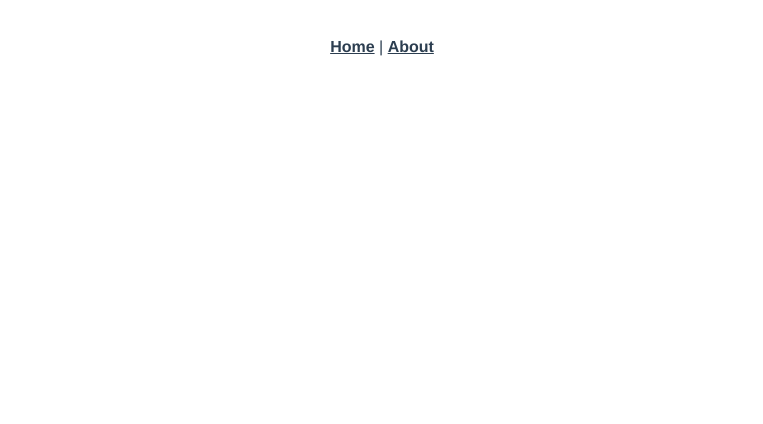
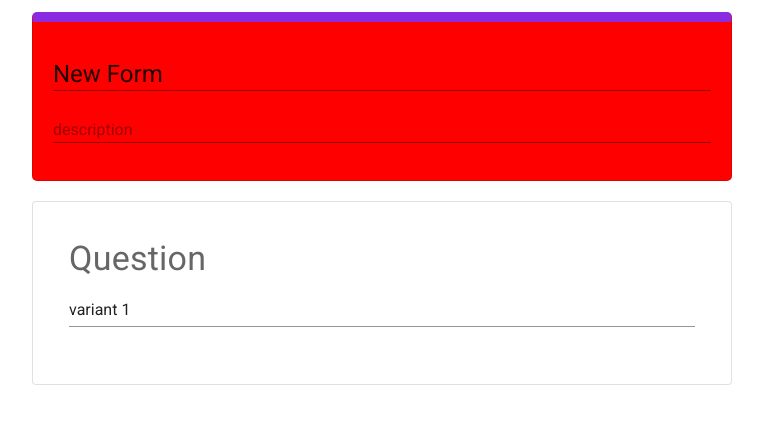
Before and after one commit to Vicu1/google-form, a Vue app: page /new-Form in a window 1280 px wide. Shown: the top 424 px of the page, without its empty margins (258-1021 px from the left). Built offline with nearby package versions, Linux system fonts and the light colour scheme.

Commit message:
create project

```diff
--- a/public/index.html
+++ b/public/index.html
@@ -1,11 +1,13 @@
 <!DOCTYPE html>
-<html lang="">
+<html lang="en">
   <head>
     <meta charset="utf-8">
     <meta http-equiv="X-UA-Compatible" content="IE=edge">
     <meta name="viewport" content="width=device-width,initial-scale=1.0">
     <link rel="icon" href="<%= BASE_URL %>favicon.ico">
     <title><%= htmlWebpackPlugin.options.title %></title>
+    <link rel="stylesheet" href="https://fonts.googleapis.com/css?family=Roboto:100,300,400,500,700,900">
+    <link rel="stylesheet" href="https://cdn.jsdelivr.net/npm/@mdi/font@latest/css/materialdesignicons.min.css">
   </head>
   <body>
     <noscript>
--- a/src/App.vue
+++ b/src/App.vue
@@ -1,32 +1,14 @@
+<script>
+export default {
+  name: "App",
+
+  data: () => ({
+    //
+  }),
+};
+</script>
 <template>
-  <div id="app">
-    <nav>
-      <router-link to="/">Home</router-link> |
-      <router-link to="/about">About</router-link>
-    </nav>
+  <v-app>
     <router-view />
-  </div>
+  </v-app>
 </template>
-
-<style>
-#app {
-  font-family: Avenir, Helvetica, Arial, sans-serif;
-  -webkit-font-smoothing: antialiased;
-  -moz-osx-font-smoothing: grayscale;
-  text-align: center;
-  color: #2c3e50;
-}
-
-nav {
-  padding: 30px;
-}
-
-nav a {
-  font-weight: bold;
-  color: #2c3e50;
-}
-
-nav a.router-link-exact-active {
-  color: #42b983;
-}
-</style>
--- a/src/components/HelloWorld.vue
+++ b/src/components/HelloWorld.vue
@@ -1,122 +1,133 @@
 <template>
-  <div class="hello">
-    <h1>{{ msg }}</h1>
-    <p>
-      For a guide and recipes on how to configure / customize this project,<br />
-      check out the
-      <a href="https://cli.vuejs.org" target="_blank" rel="noopener"
-        >vue-cli documentation</a
-      >.
+  <v-container>
+    <v-row class="text-center">
+      <v-col cols="12">
+        <v-img
+          :src="require('../assets/logo.svg')"
+          class="my-3"
+          contain
+          height="200"
+        />
+      </v-col>
+
+      <v-col class="mb-4">
+        <h1 class="display-2 font-weight-bold mb-3">Welcome to Vuetify</h1>
+
+        <p class="subheading font-weight-regular">
+          For help and collaboration with other Vuetify developers,
+          <br />please join our online
+          <a href="https://community.vuetifyjs.com" target="_blank"
+            >Discord Community</a
+          >
         </p>
-    <h3>Installed CLI Plugins</h3>
-    <ul>
-      <li>
+      </v-col>
+
+      <v-col class="mb-5" cols="12">
+        <h2 class="headline font-weight-bold mb-3">What's next?</h2>
+
+        <v-row justify="center">
           <a
-          href="https://github.com/vuejs/vue-cli/tree/dev/packages/%40vue/cli-plugin-babel"
+            v-for="(next, i) in whatsNext"
+            :key="i"
+            :href="next.href"
+            class="subheading mx-3"
             target="_blank"
-          rel="noopener"
-          >babel</a
           >
-      </li>
-      <li>
+            {{ next.text }}
+          </a>
+        </v-row>
+      </v-col>
+
+      <v-col class="mb-5" cols="12">
+        <h2 class="headline font-weight-bold mb-3">Important Links</h2>
+
+        <v-row justify="center">
           <a
-          href="https://github.com/vuejs/vue-cli/tree/dev/packages/%40vue/cli-plugin-router"
+            v-for="(link, i) in importantLinks"
+            :key="i"
+            :href="link.href"
+            class="subheading mx-3"
             target="_blank"
-          rel="noopener"
-          >router</a
           >
-      </li>
-      <li>
+            {{ link.text }}
+          </a>
+        </v-row>
+      </v-col>
+
+      <v-col class="mb-5" cols="12">
+        <h2 class="headline font-weight-bold mb-3">Ecosystem</h2>
+
+        <v-row justify="center">
           <a
-          href="https://github.com/vuejs/vue-cli/tree/dev/packages/%40vue/cli-plugin-eslint"
+            v-for="(eco, i) in ecosystem"
+            :key="i"
+            :href="eco.href"
+            class="subheading mx-3"
             target="_blank"
-          rel="noopener"
-          >eslint</a
           >
-      </li>
-    </ul>
-    <h3>Essential Links</h3>
-    <ul>
-      <li>
-        <a href="https://vuejs.org" target="_blank" rel="noopener">Core Docs</a>
-      </li>
-      <li>
-        <a href="https://forum.vuejs.org" target="_blank" rel="noopener"
-          >Forum</a
-        >
-      </li>
-      <li>
-        <a href="https://chat.vuejs.org" target="_blank" rel="noopener"
-          >Community Chat</a
-        >
-      </li>
-      <li>
-        <a href="https://twitter.com/vuejs" target="_blank" rel="noopener"
-          >Twitter</a
-        >
-      </li>
-      <li>
-        <a href="https://news.vuejs.org" target="_blank" rel="noopener">News</a>
-      </li>
-    </ul>
-    <h3>Ecosystem</h3>
-    <ul>
-      <li>
-        <a href="https://router.vuejs.org" target="_blank" rel="noopener"
-          >vue-router</a
-        >
-      </li>
-      <li>
-        <a href="https://vuex.vuejs.org" target="_blank" rel="noopener">vuex</a>
-      </li>
-      <li>
-        <a
-          href="https://github.com/vuejs/vue-devtools#vue-devtools"
-          target="_blank"
-          rel="noopener"
-          >vue-devtools</a
-        >
-      </li>
-      <li>
-        <a href="https://vue-loader.vuejs.org" target="_blank" rel="noopener"
-          >vue-loader</a
-        >
-      </li>
-      <li>
-        <a
-          href="https://github.com/vuejs/awesome-vue"
-          target="_blank"
-          rel="noopener"
-          >awesome-vue</a
-        >
-      </li>
-    </ul>
-  </div>
+            {{ eco.text }}
+          </a>
+        </v-row>
+      </v-col>
+    </v-row>
+  </v-container>
 </template>
 
 <script>
 export default {
   name: "HelloWorld",
-  props: {
-    msg: String,
+
+  data: () => ({
+    ecosystem: [
+      {
+        text: "vuetify-loader",
+        href: "https://github.com/vuetifyjs/vuetify-loader",
       },
+      {
+        text: "github",
+        href: "https://github.com/vuetifyjs/vuetify",
+      },
+      {
+        text: "awesome-vuetify",
+        href: "https://github.com/vuetifyjs/awesome-vuetify",
+      },
+    ],
+    importantLinks: [
+      {
+        text: "Documentation",
+        href: "https://vuetifyjs.com",
+      },
+      {
+        text: "Chat",
+        href: "https://community.vuetifyjs.com",
+      },
+      {
+        text: "Made with Vuetify",
+        href: "https://madewithvuejs.com/vuetify",
+      },
+      {
+        text: "Twitter",
+        href: "https://twitter.com/vuetifyjs",
+      },
+      {
+        text: "Articles",
+        href: "https://medium.com/vuetify",
+      },
+    ],
+    whatsNext: [
+      {
+        text: "Explore components",
+        href: "https://vuetifyjs.com/components/api-explorer",
+      },
+      {
+        text: "Select a layout",
+        href: "https://vuetifyjs.com/getting-started/pre-made-layouts",
+      },
+      {
+        text: "Frequently Asked Questions",
+        href: "https://vuetifyjs.com/getting-started/frequently-asked-questions",
+      },
+    ],
+  }),
 };
 </script>
-
-<!-- Add "scoped" attribute to limit CSS to this component only -->
-<style scoped>
-h3 {
-  margin: 40px 0 0;
-}
-ul {
-  list-style-type: none;
-  padding: 0;
-}
-li {
-  display: inline-block;
-  margin: 0 10px;
-}
-a {
-  color: #42b983;
-}
-</style>
--- a/src/main.js
+++ b/src/main.js
@@ -1,10 +1,12 @@
 import Vue from "vue";
 import App from "./App.vue";
 import router from "./router";
+import vuetify from "./plugins/vuetify";
 
 Vue.config.productionTip = false;
 
 new Vue({
   router,
+  vuetify,
   render: (h) => h(App),
 }).$mount("#app");
--- /dev/null
+++ b/src/plugins/vuetify.js
@@ -0,0 +1,6 @@
+import Vue from "vue";
+import Vuetify from "vuetify/lib/framework";
+
+Vue.use(Vuetify);
+
+export default new Vuetify({});
--- a/src/router/index.js
+++ b/src/router/index.js
@@ -11,13 +11,9 @@ const routes = [
     component: HomeView,
   },
   {
-    path: "/about",
-    name: "about",
-    // route level code-splitting
-    // this generates a separate chunk (about.[hash].js) for this route
-    // which is lazy-loaded when the route is visited.
-    component: () =>
-      import(/* webpackChunkName: "about" */ "../views/AboutView.vue"),
+    path: "/new-Form",
+    name: "newForm",
+    component: () => import("../views/NewForm.vue"),
   },
 ];
 
--- a/src/views/AboutView.vue
+++ /dev/null
@@ -1,5 +0,0 @@
-<template>
-  <div class="about">
-    <h1>This is an about page</h1>
-  </div>
-</template>
--- a/src/views/HomeView.vue
+++ b/src/views/HomeView.vue
@@ -1,18 +1,34 @@
+<script>
+export default {
+  name: "HomeView",
+  components: {},
+};
+</script>
+
 <template>
   <div class="home">
-    <img alt="Vue logo" src="../assets/logo.png" />
-    <HelloWorld msg="Welcome to Your Vue.js App" />
+    <v-container>
+      <span class="text-h4">New forms</span>
+      <div class="d-flex">
+        <router-link to="/new-Form" class="mr-10">
+          <v-img
+            height="100"
+            width="100"
+            class="justify-center"
+            src="../assets/plus.png"
+          />
+          <div class="text-h6" color="black">Empty file</div>
+        </router-link>
+        <router-link to="/NewForm">
+          <v-img
+            height="100"
+            width="100"
+            class="justify-center"
+            src="../assets/plus.png"
+          />
+          <div class="text-h6" color="black">Contact form</div>
+        </router-link>
+      </div>
+    </v-container>
   </div>
 </template>
-
-<script>
-// @ is an alias to /src
-import HelloWorld from "@/components/HelloWorld.vue";
-
-export default {
-  name: "HomeView",
-  components: {
-    HelloWorld,
-  },
-};
-</script>
--- /dev/null
+++ b/src/views/NewForm.vue
@@ -0,0 +1,90 @@
+<script>
+export default {
+  name: "NewForm",
+
+  data: () => ({
+    question: true,
+    selectedCard: null,
+  }),
+
+  methods: {
+    focus(name) {
+      this.selectedCard = name;
+    },
+  },
+};
+</script>
+<template>
+  <v-container>
+    <v-card
+      class="mx-auto pa-5 mb-5 main-card"
+      active-class="border-left"
+      max-width="700"
+      outlined
+    >
+      <v-text-field
+        class="text-h5"
+        color="purple darken-2"
+        placeholder="Form name"
+        value="New Form"
+        required
+      ></v-text-field>
+      <v-text-field
+        color="purple darken-2"
+        placeholder="description"
+        dense
+        required
+      ></v-text-field>
+    </v-card>
+
+    <v-card
+      :ripple="false"
+      @focus="focus('second')"
+      :class="{ 'border-left': selectedCard === 'second' }"
+      class="question mx-auto pa-5"
+      max-width="700"
+      outlined
+      @click="question = false"
+    >
+      <v-card-text v-if="question">
+        <div class="text-h4">Question</div>
+        <v-text-field
+          color="purple darken-2"
+          value="variant 1"
+          required
+        ></v-text-field>
+      </v-card-text>
+      <v-card-text v-else>
+        <div class="d-flex justify-space-between">
+          <v-text-field
+            placeholder="Question"
+            class="mr-5"
+            filled
+            required
+          ></v-text-field>
+          <v-select label="Outlined style" outlined></v-select>
+        </div>
+
+        <v-text-field
+          color="purple darken-2"
+          value="variant 1"
+          required
+        ></v-text-field>
+        <v-btn> Add variant </v-btn>
+      </v-card-text>
+    </v-card>
+  </v-container>
+</template>
+
+<style scoped lang="scss">
+.main-card::v-deep {
+  border-top: 10px solid blueviolet !important;
+  background-color: red;
+  border-radius: 5px !important;
+}
+.border-left {
+  border-left: 6px solid #739cde !important;
+}
+.question::v-deep {
+}
+</style>
--- a/vue.config.js
+++ b/vue.config.js
@@ -1,4 +1,4 @@
 const { defineConfig } = require("@vue/cli-service");
 module.exports = defineConfig({
-  transpileDependencies: true,
+  transpileDependencies: ["vuetify"],
 });
```
Also changed, not shown: package.json (+7 -2 lines), src/assets/plus.png (added), 1 other file (tests, documents, lock files or other folders). Lines whose indentation alone changed are shown as unchanged.
